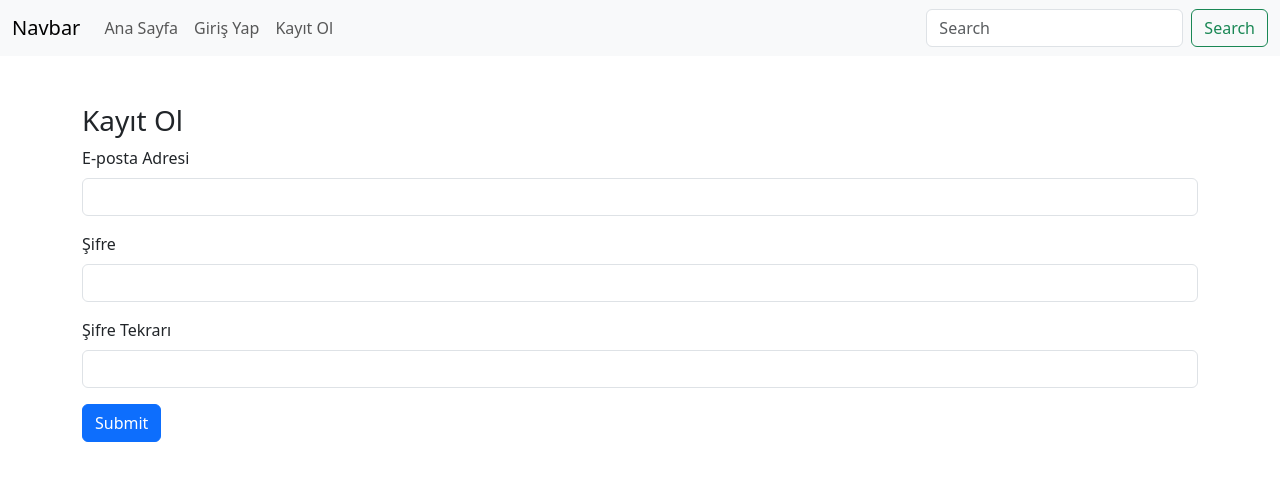
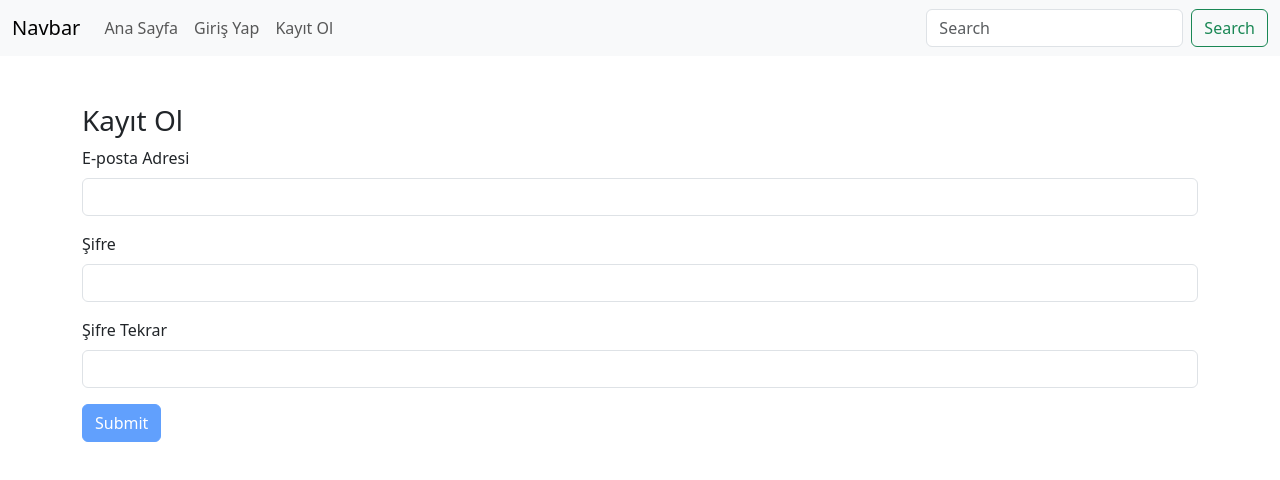
Before and after one commit to halit-kalayci-instruction/tobeto2a.angular, an Angular app: page /register in a window 1280 px wide. Shown: the top 480 px of the page. Built offline with nearby package versions, Linux system fonts and the light colour scheme.

Commit message:
fix loading code smell

```diff
--- /dev/null
+++ b/src/app/components/base-input-errors/base-input-errors.component.html
@@ -0,0 +1,10 @@
+<small *ngIf="hasError('required')" class="text-danger"
+  >*Bu alan zorunludur</small
+>
+<small *ngIf="hasError('email')" class="text-danger"
+  >*E-posta adresi düzgün girilmedi.</small
+>
+<small *ngIf="hasError('minlength')" class="text-danger"
+  >*Bu alan en az {{ getError("minlength").requiredLength }} karakter
+  uzunluğunda olmalıdır.
+</small>
--- /dev/null
+++ b/src/app/components/base-input-errors/base-input-errors.component.ts
@@ -0,0 +1,37 @@
+import { CommonModule } from '@angular/common';
+import { Component, Input } from '@angular/core';
+import {
+  ControlContainer,
+  FormGroupDirective,
+  ReactiveFormsModule,
+} from '@angular/forms';
+
+@Component({
+  selector: 'myinput-errors',
+  standalone: true,
+  imports: [CommonModule, ReactiveFormsModule],
+  templateUrl: './base-input-errors.component.html',
+  styleUrl: './base-input-errors.component.scss',
+})
+export class BaseInputErrorsComponent {
+  @Input() fieldName!: string;
+  constructor(private controlContainer: ControlContainer) {}
+
+  get form() {
+    if (this.controlContainer?.formDirective) {
+      return (this.controlContainer.formDirective as FormGroupDirective).form;
+    }
+    throw new Error(
+      'This component should be used inside a reactive form group.'
+    );
+  }
+  hasError(errorCode: string) {
+    return (
+      (this.form.dirty || this.form.get(this.fieldName)?.touched) &&
+      this.form.get(this.fieldName)?.hasError(errorCode)
+    );
+  }
+  getError(errorCode: string) {
+    return this.form.get(this.fieldName)?.getError(errorCode);
+  }
+}
--- a/src/app/components/base-input/base-input.component.html
+++ b/src/app/components/base-input/base-input.component.html
@@ -1,2 +1,10 @@
-<label [for]="labelId" class="form-label">{{ label }}</label>
-<input [type]="inputType" class="form-control" [id]="labelId" />
+<div [formGroup]="form">
+  <label [for]="labelId" class="form-label">{{ label }}</label>
+  <input
+    [formControlName]="controlName"
+    [type]="inputType"
+    class="form-control"
+    [id]="labelId"
+  />
+  <myinput-errors [fieldName]="controlName" />
+</div>
--- a/src/app/components/base-input/base-input.component.ts
+++ b/src/app/components/base-input/base-input.component.ts
@@ -1,9 +1,17 @@
+import { CommonModule } from '@angular/common';
 import { Component, Input } from '@angular/core';
+import {
+  ControlContainer,
+  FormGroup,
+  FormGroupDirective,
+  ReactiveFormsModule,
+} from '@angular/forms';
+import { BaseInputErrorsComponent } from '../base-input-errors/base-input-errors.component';
 
 @Component({
   selector: 'myinput',
   standalone: true,
-  imports: [],
+  imports: [CommonModule, ReactiveFormsModule, BaseInputErrorsComponent],
   templateUrl: './base-input.component.html',
   styleUrl: './base-input.component.scss',
 })
@@ -11,4 +19,18 @@ export class BaseInputComponent {
   @Input() label!: string;
   @Input() labelId!: string;
   @Input() inputType: string = 'text';
+  @Input() controlName!: string;
+
+  constructor(private controlContainer: ControlContainer) {}
+
+  get form() {
+    if (this.controlContainer?.formDirective) {
+      return (this.controlContainer.formDirective as FormGroupDirective).form;
+    }
+    // Bu input reactive forms yapısı dışında kullanılmış..
+    throw new Error(
+      'This component should be used inside a reactive form group.'
+    );
+  }
 }
+// Feature-Based Architecture
--- a/src/app/components/loading/loading.component.ts
+++ b/src/app/components/loading/loading.component.ts
@@ -14,6 +14,6 @@ export class LoadingComponent {
 
   //getter-setter
   get loadingStatus() {
-    return this.loadingService.isLoading;
+    return this.loadingService.requestCount > 0;
   }
 }
--- a/src/app/interceptors/loading.interceptor.ts
+++ b/src/app/interceptors/loading.interceptor.ts
@@ -5,10 +5,10 @@ import { finalize } from 'rxjs';
 
 export const loadingInterceptor: HttpInterceptorFn = (req, next) => {
   const loadingService = inject(LoadingService);
-  loadingService.setLoading(true);
+  loadingService.addRequest();
   return next(req).pipe(
     finalize(() => {
-      loadingService.setLoading(false);
+      loadingService.removeRequest();
     })
   );
 };
--- a/src/app/pages/register/register.component.html
+++ b/src/app/pages/register/register.component.html
@@ -2,27 +2,35 @@
   <h3>Kayıt Ol</h3>
   <form [formGroup]="registerForm" (submit)="submit()">
     <div class="mb-3">
-      <label class="form-label">E-posta Adresi</label>
-      <input formControlName="email" type="email" class="form-control" />
-      <small *ngIf="hasError('required', 'email')" class="text-danger"
-        >E-posta adresi zorunludur</small
-      >
-      <small *ngIf="hasError('email', 'email')" class="text-danger"
-        >E-posta adresi düzgün girilmedi.</small
-      >
+      <myinput
+        labelId="email"
+        label="E-posta Adresi"
+        inputType="email"
+        controlName="email"
+      />
     </div>
     <div class="mb-3">
-      <label class="form-label">Şifre</label>
-      <input formControlName="password" type="password" class="form-control" />
+      <myinput
+        labelId="password"
+        label="Şifre"
+        inputType="password"
+        controlName="password"
+      />
     </div>
     <div class="mb-3">
-      <label class="form-label">Şifre Tekrarı</label>
-      <input
-        formControlName="passwordConfirm"
-        type="password"
-        class="form-control"
+      <myinput
+        labelId="passwordConfirm"
+        label="Şifre Tekrar"
+        inputType="password"
+        controlName="passwordConfirm"
       />
     </div>
-    <button type="submit" class="btn btn-primary">Submit</button>
+    <button
+      [disabled]="!registerForm.valid"
+      type="submit"
+      class="btn btn-primary"
+    >
+      Submit
+    </button>
   </form>
 </div>
--- a/src/app/pages/register/register.component.ts
+++ b/src/app/pages/register/register.component.ts
@@ -9,6 +9,7 @@ import {
   ReactiveFormsModule,
   Validators,
 } from '@angular/forms';
+import { BaseInputErrorsComponent } from '../../components/base-input-errors/base-input-errors.component';
 
 @Component({
   standalone: true,
@@ -30,11 +31,11 @@ export class RegisterComponent implements OnInit {
       email: new FormControl('', [Validators.required, Validators.email]),
       password: new FormControl('', [
         Validators.required,
-        Validators.minLength(7),
+        Validators.minLength(5),
       ]),
       passwordConfirm: new FormControl('', [
         Validators.required,
-        Validators.minLength(7),
+        Validators.minLength(5),
       ]),
     });
   }
@@ -44,11 +45,4 @@ export class RegisterComponent implements OnInit {
       console.log(this.registerForm.value);
     }
   }
-
-  hasError(errorCode: string, field: string) {
-    return (
-      (this.registerForm.dirty || this.registerForm.get(field)?.touched) &&
-      this.registerForm.get(field)?.hasError(errorCode)
-    );
-  }
 }
--- a/src/app/services/loading.service.ts
+++ b/src/app/services/loading.service.ts
@@ -4,11 +4,14 @@ import { Injectable } from '@angular/core';
   providedIn: 'root',
 })
 export class LoadingService {
-  isLoading: boolean = false;
+  requestCount: number = 0;
   constructor() {}
 
-  setLoading(value: boolean) {
-    this.isLoading = value;
+  addRequest() {
+    this.requestCount++;
+  }
+  removeRequest() {
+    this.requestCount--;
   }
 }
 // requestCount + -
```
Also changed, not shown: src/app/components/base-input-errors/base-input-errors.component.scss (added), 1 other file (tests, documents, lock files or other folders).
